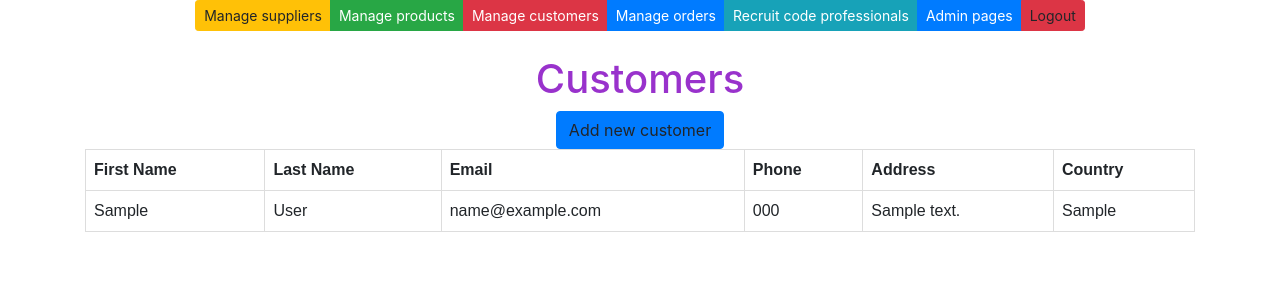
After one commit to PinjaCare/djangokurssi, a Django app: page /customers/ in a window 1280 px wide. The commit adds this page. Shown: the top 300 px of the page. Run offline with Django 5.2, Linux system fonts and the light colour scheme; a user stored in the database is signed in; tables that the repository leaves empty hold one stand-in row (values such as "Sample post"); some libraries are stand-ins or nearby versions.

Commit message:
loin customerlistviewn, urlit siihen ja html:n, koitin myös luoda add customer toiminnon mutta se ei toimi

```diff
--- /dev/null
+++ b/app/templates/customerlist.html
@@ -0,0 +1,95 @@
+{% extends 'index.html' %}
+
+{% block content %}
+
+<style>
+table {
+  font-family: arial, sans-serif;
+  border-collapse: collapse;
+  width: 100%;
+}
+
+td, th {
+  border: 1px solid #dddddd;
+  text-align: left;
+  padding: 8px;
+}
+
+tr:nth-child(even) {
+  background-color: #dddddd;
+}
+</style>
+
+<br />
+<!-- Lisäyslomakkeen paikka -->
+<div id="add-div"></div>
+<br />
+
+<h1>Customers</h1>
+
+<a onclick="showaddform()" class="btn btn-primary">Add new customer</a>
+
+<table>
+    <thead>
+        <tr>
+            <th>First Name</th>
+            <th>Last Name</th>
+            <th>Email</th>
+            <th>Phone</th>
+            <th>Address</th>
+            <th>Country</th>
+        </tr>
+    </thead>
+    <tbody>
+        {% for c in customers %}
+            <tr>
+                <td>{{ c.first_name }}</td>
+                <td>{{ c.last_name }}</td>
+                <td>{{ c.email }}</td>
+                <td>{{ c.phone }}</td>
+                <td>{{ c.address }}</td>
+                <td>{{ c.country }}</td>
+            </tr>
+        {% empty %} <!--vaihtoehtoinen content, jos loopattavaa contenttia ei löydy-->
+            <tr>
+                <td colspan="4">No customers found.</td>
+            </tr>
+        {% endfor %} <!---tämä lopettaa loopin---->
+    </tbody>
+</table>
+
+
+<script>
+
+    let g = `
+    <h2 style="color: black;">Please fill in form</h2>
+
+    <div class="card" style="width: 25rem;">
+        <div class="card-body">
+            <form method="post" action="/add-customer/">
+
+                <input class="card-text" class="card-text" type="text" placeholder="first name" name="first_name">
+                <input class="card-text" type="text" placeholder="last name" name="last_name">
+                <input class="card-text" type="text" placeholder="email" name="email">
+                <input class="card-text" type="text" placeholder="address" name="address">
+                <input class="card-text" type="text" placeholder="country" name="country">
+                <br />
+
+                <br/>
+                <input type="submit" value="Confirm" class="btn btn-success btn-sm" name="">
+                <input type="submit" id="hide-btn" class="btn btn-secondary btn-sm" onclick="hideaddform()" value="Cancel" name="">
+            </form>
+        </div>
+    </div>`
+
+    function showaddform() {
+        document.getElementById("add-div").innerHTML = g
+    }
+
+    function hideaddform() {
+        document.getElementById("add-div").innerHTML = ""
+    }
+
+</script>
+
+{% endblock %}
--- a/app/templates/index.html
+++ b/app/templates/index.html
@@ -28,6 +28,8 @@
             <div class="btn-group" role="group">
                 <a class="btn btn-warning btn-sm" href="/suppliers">Manage suppliers</a>
                 <a class="btn btn-success btn-sm" href="/products">Manage products</a>
+                <a class="btn btn-danger btn-sm" href="/customers">Manage customers</a>
+                <a class="btn btn-primary btn-sm" href="">Manage orders</a>
                 <a class="btn btn-info btn-sm" href="http://careeria.fi">Recruit code professionals</a>
                 <a class="btn btn-primary btn-sm" href="/admin">Admin pages</a>
                 <a class="btn btn-danger btn-sm">Logout</a>
--- a/app/templates/supplierlist.html
+++ b/app/templates/supplierlist.html
@@ -45,8 +45,6 @@
     <div class="card" style="width: 20rem;">
         <div class="card-body">
             <form method="post" action="/add-supplier/">
-
-
                 <input class="card-text" class="card-text" type="text" placeholder="company´s name" name="companyname">
                 <input class="card-text" type="text" placeholder="contact person" name="contactname">
                 <input class="card-text" type="text" placeholder="address" name="address">
--- a/app/urls.py
+++ b/app/urls.py
@@ -1,7 +1,7 @@
 from django.urls import path
 from .views import productlistview, supplierlistview, addsupplier, addproduct, \
     deleteproduct, confirmdeleteproduct, edit_product_post, edit_product_get, searchsuppliers, \
-    products_filtered, loginview, login_action, logout_action
+    products_filtered, loginview, login_action, logout_action, customerlistview, addcustomer
 
 urlpatterns = [
 
@@ -23,4 +23,8 @@ urlpatterns = [
     path('suppliers/', supplierlistview),
     path('add-supplier/', addsupplier),
     path('search-suppliers/', searchsuppliers),
+
+    # Customers url's
+    path('customers/', customerlistview),
+    path('add-customer/', addcustomer),
 ]
--- a/app/views.py
+++ b/app/views.py
@@ -1,5 +1,5 @@
 from django.shortcuts import render, redirect
-from .models import Supplier, Product
+from .models import Supplier, Product, Customers, Orders
 from django.contrib.auth import authenticate, login, logout
 
 
@@ -83,10 +83,7 @@ def products_filtered(request, id):
     context = {'products': filteredproducts}
     return render (request,"productlist.html",context)
 
-def supplierlistview(request):
-    supplierlist = Supplier.objects.all()
-    context = {'suppliers': supplierlist}
-    return render (request, "supplierlist.html",context)
+
 
 #Supplier views
 def addsupplier(request):
@@ -104,3 +101,32 @@ def searchsuppliers(request):
     filtered = Supplier.objects.filter(companyname__icontains=search)
     context = {'suppliers': filtered}
     return render (request,"supplierlist.html",context)
+
+def supplierlistview(request):
+    supplierlist = Supplier.objects.all()
+    context = {'suppliers': supplierlist}
+    return render (request, "supplierlist.html",context)
+
+# Customer views
+
+def customerlistview(request):
+    if not request.user.is_authenticated:
+        return render(request, 'loginpage.html')
+    else:
+        customerlist = Customers.objects.all()
+        context = {'customers': customerlist}
+        return render (request,"customerlist.html",context)
+
+def addcustomer(request):
+    if not request.user.is_authenticated:
+        return render(request, 'loginpage.html')
+    else:
+        a = request.POST['first_name']
+        b = request.POST['last_name']
+        c = request.POST['email']
+        d = request.POST['phone']
+        e = request.POST['address']
+        f = request.POST['country']
+
+    Customers(first_name = a, last_name = b, email = c, phone = d, address = e, country = f).save()
+    return redirect(request.META['HTTP_REFERER'])
--- a/django_pro/urls.py
+++ b/django_pro/urls.py
@@ -17,7 +17,6 @@ Including another URLconf
 from django.contrib import admin
 from django.urls import path, include
 
-
 urlpatterns = [
     path('admin/', admin.site.urls),
     path('', include('app.urls'))
```
Also changed, not shown: db.sqlite3.
